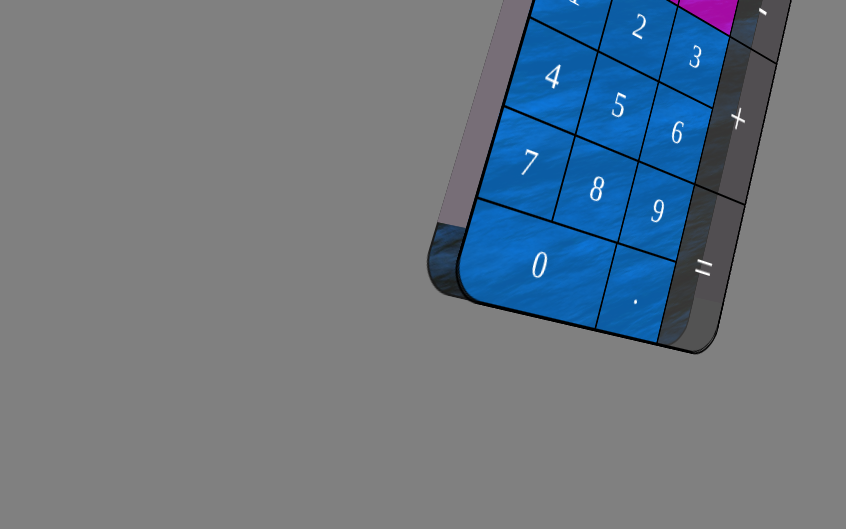
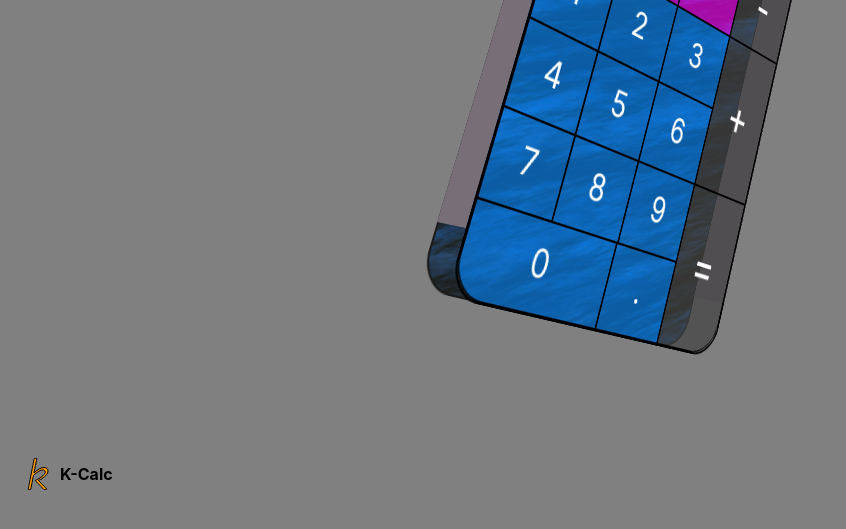
Before and after one commit to klcantrell/js-calculator, a website built with webpack: page index.html in a window 1280 px wide. Shown: the part 285-814 px from the top of the page, without its empty margins (0-846 px from the left). Built offline with nearby package versions, Linux system fonts and the light colour scheme; files whose address does not match are found by name.

Commit message:
added branding: favicon and k icon tag.
deployed to surge.

```diff
--- a/index.html
+++ b/index.html
@@ -1,10 +1,19 @@
 <!DOCTYPE html>
 <html lang="en" >
 <head>
+  <title>K-Calc</title>
+  <link rel="stylesheet" href="style.css">
+  <link rel="apple-touch-icon-precomposed", sizes="180x180", href="/apple-touch-icon.png">
+  <link rel="icon", type="image/png", sizes="32x32", href="/favicon-32x32.png">
+  <link rel="icon", type="image/png", sizes="16x16", href="/favicon-16x16.png">
+  <link rel="manifest", href="/site.webmanifest">
+  <link rel="mask-icon", href="/safari-pinned-tab.svg", color="#5bbad5">
+  <link rel="shortcut icon" href="favicon.ico" type="image/ico">
+  <meta name="msapplication-TileColor", content="#2d89ef">
+  <meta name="theme-color", content="#1800e3">
   <meta charset="UTF-8">
-  <title>freeCodeCamp: JS Calculator</title>
-  <meta name="viewport" content="width=device-width, initial-scale=1">
-  <link rel="stylesheet" href="style.css">
+  <meta name="viewport", content="width=device-width, initial-scale=1.0">
+  <meta http-equiv="X-UA-Compatible", content="ie=edge">
 </head>
 
 <body>
@@ -46,6 +55,14 @@
       <figure class="right-side-3D"></figure>
     </div>
   </div>
+  <div class="k-tag">
+    <svg width="50" height="50" viewBox="0 0 300 500">
+      <path
+        fill="rgb(255, 156, 0)" stroke="black" stroke-width="10"
+        d="M 152.77,315.36 C 229.84,278.14 252.00,249.33 252.00,229.39 252.00,216.53 243.14,209.00 228.97,209.00 205.48,209.00 171.38,227.17 134.61,264.39 134.61,264.39 107.58,404.00 107.58,404.00 107.58,404.00 81.89,404.00 81.89,404.00 81.89,404.00 141.69,95.22 141.69,95.22 141.69,95.22 168.27,93.00 168.27,93.00 168.27,93.00 139.48,240.02 139.48,240.02 175.36,203.48 212.58,185.00 240.92,185.00 265.95,185.00 280.00,199.03 280.00,219.64 280.00,248.44 253.08,281.69 185.11,315.36 185.11,315.36 269.50,401.78 269.50,401.78 269.50,401.78 239.44,406.00 239.44,406.00 239.44,406.00 152.77,315.36 152.77,315.36 Z"/>
+    </svg>
+    <h4>K-Calc</h4>
+  </div>
   <script src="app.bundle.js"></script>
 </body>
 </html>
--- a/src/css/style.css
+++ b/src/css/style.css
@@ -5,6 +5,8 @@ html, body {
 
 body {
   background: grey;
+  font-family: -apple-system, BlinkMacSystemFont, "Segoe UI", Roboto, Oxygen-Sans, Ubuntu,Cantarell, "Helvetica Neue", sans-serif;
+  overflow: hidden;
 }
 
 /* front side and calculator layout */
@@ -226,6 +228,16 @@ body {
   -ms-transform: translateZ(50px) rotateY(45deg) rotateZ(20deg) rotateY(90deg) translateZ(165px);
 }
 
+.k-tag {
+  position: absolute;
+  font-family: inherit;
+  bottom: 0;
+  left: 0;
+  margin: 10px;
+  display: flex;
+  align-items: center;
+}
+
 @media screen and (max-width: 400px) {
   .scene {
     width: 245.5px;
```
Also changed, not shown: dist/android-chrome-192x192.png (added), dist/apple-touch-icon-precomposed.png (added), dist/apple-touch-icon.png (added), dist/browserconfig.xml (added), dist/favicon-16x16.png (added), dist/favicon-32x32.png (added), dist/favicon.ico (added), dist/index.html, dist/mstile-150x150.png (added), dist/safari-pinned-tab.svg (added), dist/site.webmanifest (added), dist/style.css.
